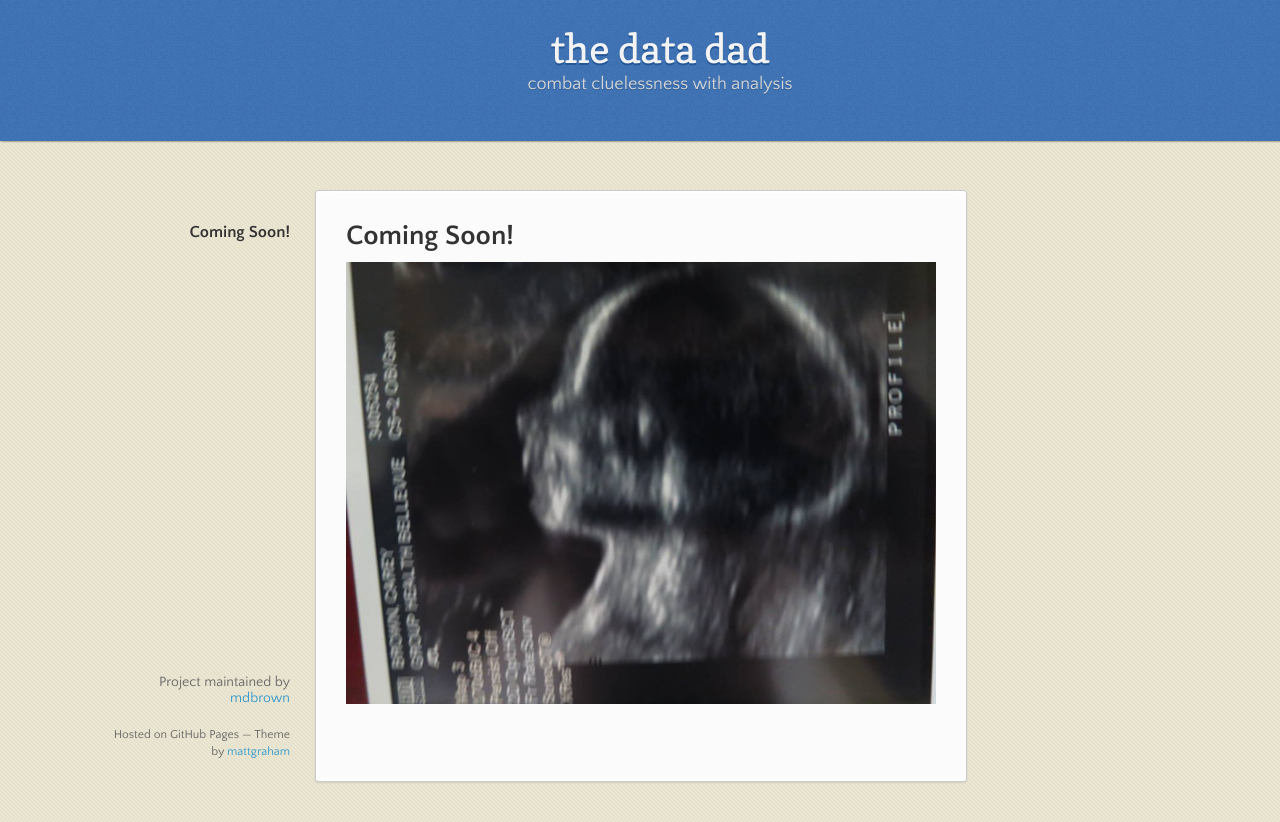
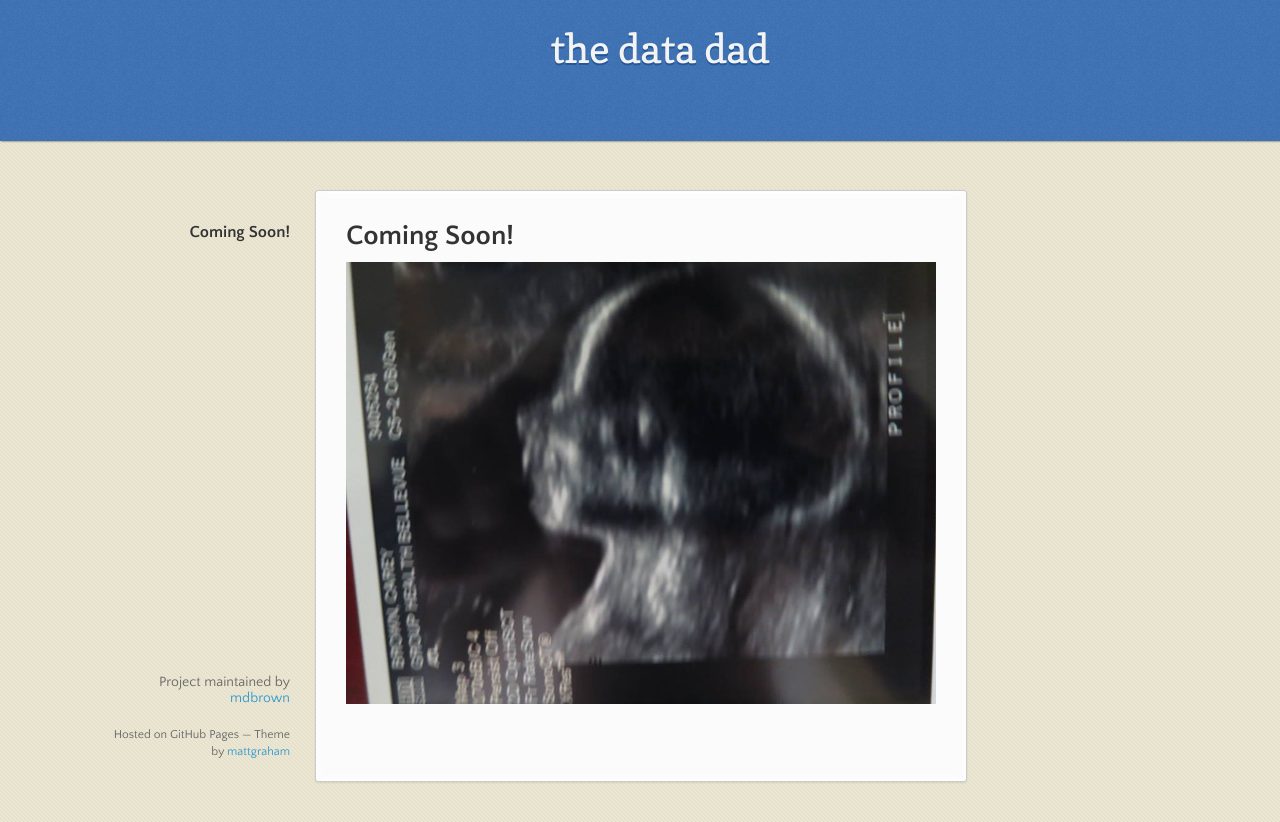
Before and after one commit to mdbrown/thedatadad, a plain HTML site: page index.html in a window 1280 px wide. Drawn offline with nearby package versions, Linux system fonts and the light colour scheme.

Commit message:
Update index.html

```diff
--- a/index.html
+++ b/index.html
@@ -18,7 +18,7 @@
 
       <header>
         <h1>the data dad</h1>
-         <p>combat cluelessness with analysis</p>
+
       </header>
 
 
```
